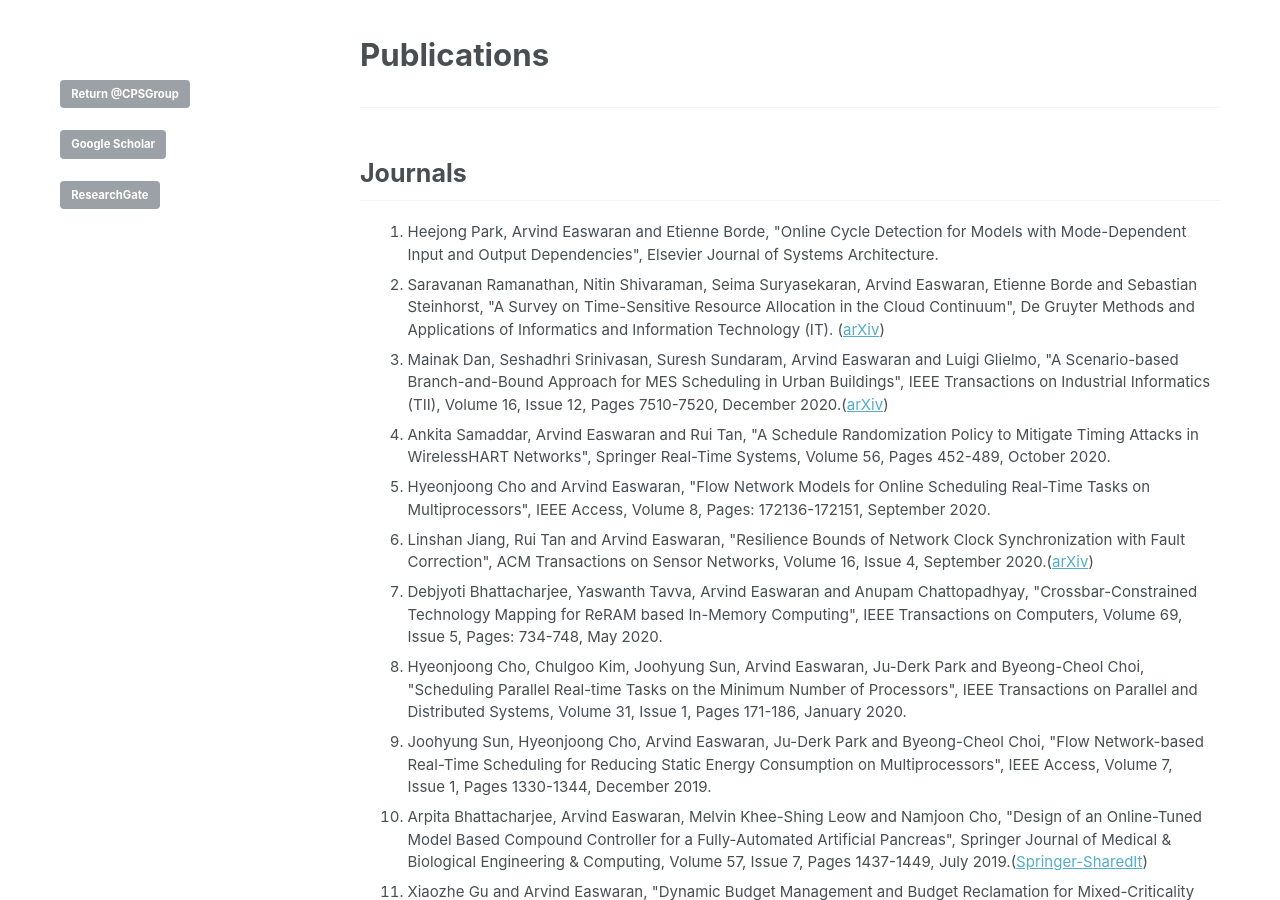
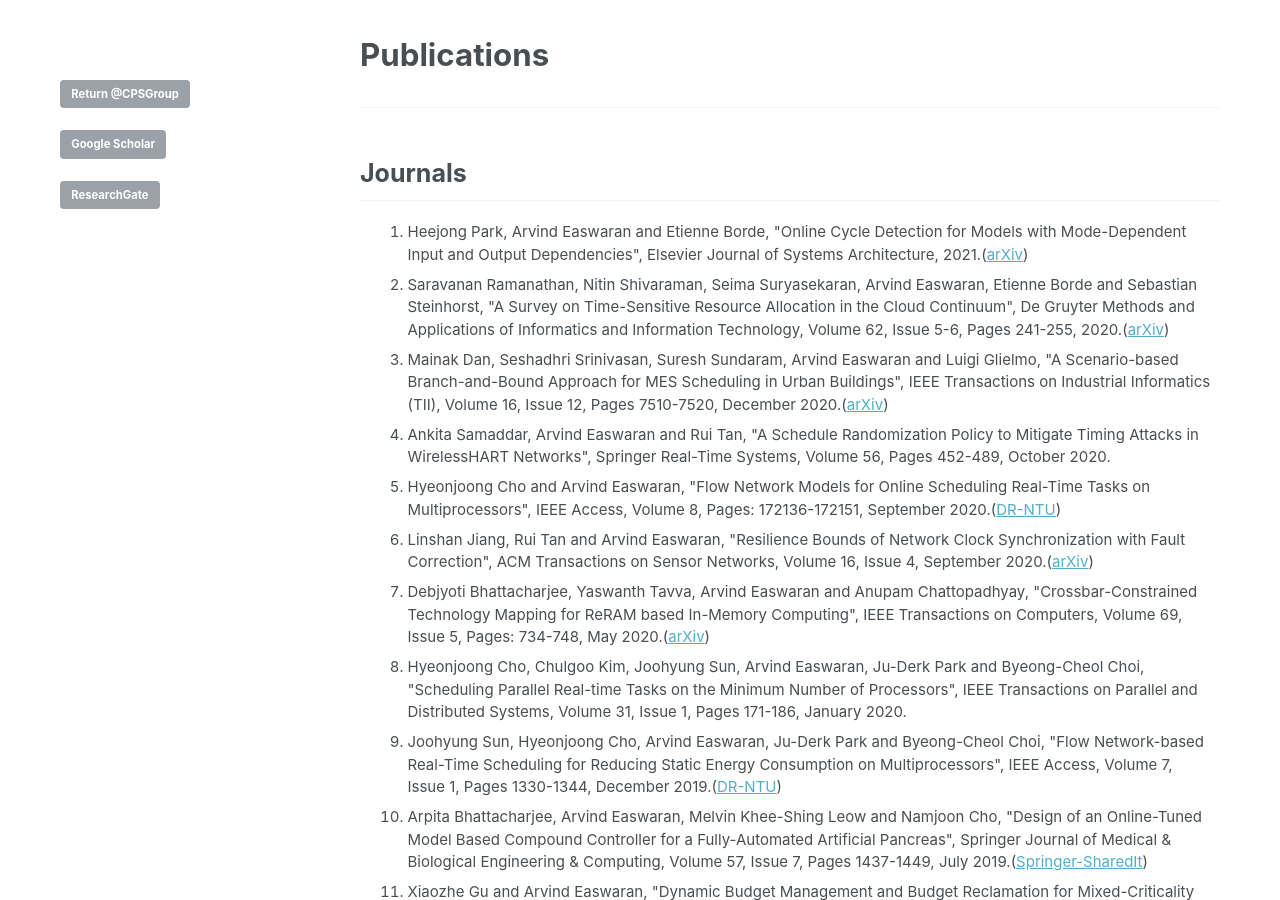
Before and after one commit to CPS-research-group/CPS-research-group.github.io, a Jekyll site: the page built from _pages/research_profile.md, in a window 1280 px wide and 900 px high. Built offline with Jekyll 4.4.1, drawn with Linux system fonts in a browser that asks for light colours; some of the changed text lies outside the part shown.

Commit message:
Updates to publication list.

```diff
--- a/_pages/research_profile.md
+++ b/_pages/research_profile.md
@@ -23,15 +23,15 @@
 ******
 ## Journals
   <ol>
-      			<li class="a">Heejong Park, Arvind Easwaran and Etienne Borde, "Online Cycle Detection for Models with Mode-Dependent Input and Output Dependencies", Elsevier Journal of Systems Architecture.</li>
-			<li class="a">Saravanan Ramanathan, Nitin Shivaraman, Seima Suryasekaran, Arvind Easwaran, Etienne Borde and Sebastian Steinhorst, "A Survey on Time-Sensitive Resource Allocation in the Cloud Continuum", De Gruyter Methods and Applications of Informatics and Information Technology (IT). (<a href="https://arxiv.org/abs/2004.14559">arXiv</a>)</li>
+      			<li class="a">Heejong Park, Arvind Easwaran and Etienne Borde, "Online Cycle Detection for Models with Mode-Dependent Input and Output Dependencies", Elsevier Journal of Systems Architecture, 2021.(<a href="https://arxiv.org/abs/2102.01928">arXiv</a>)</li>
+			<li class="a">Saravanan Ramanathan, Nitin Shivaraman, Seima Suryasekaran, Arvind Easwaran, Etienne Borde and Sebastian Steinhorst, "A Survey on Time-Sensitive Resource Allocation in the Cloud Continuum", De Gruyter Methods and Applications of Informatics and Information Technology, Volume 62, Issue 5-6, Pages 241-255, 2020.(<a href="https://arxiv.org/abs/2004.14559">arXiv</a>)</li>
 			<li class="a">Mainak Dan, Seshadhri Srinivasan, Suresh Sundaram, Arvind Easwaran and Luigi Glielmo, "A Scenario-based Branch-and-Bound Approach for MES Scheduling in Urban Buildings", IEEE Transactions on Industrial Informatics (TII), Volume 16, Issue 12, Pages 7510-7520, December 2020.(<a href="http://arxiv.org/abs/2003.03750">arXiv</a>)</li>
 			<li class="a">Ankita Samaddar, Arvind Easwaran and Rui Tan, "A Schedule Randomization Policy to Mitigate Timing Attacks in WirelessHART Networks", Springer Real-Time Systems, Volume 56, Pages 452-489, October 2020.</li>
-      			<li class="a">Hyeonjoong Cho and Arvind Easwaran, "Flow Network Models for Online Scheduling Real-Time Tasks on Multiprocessors", IEEE Access, Volume 8, Pages: 172136-172151, September 2020.</li>
+      			<li class="a">Hyeonjoong Cho and Arvind Easwaran, "Flow Network Models for Online Scheduling Real-Time Tasks on Multiprocessors", IEEE Access, Volume 8, Pages: 172136-172151, September 2020.(<a href="https://dr.ntu.edu.sg/handle/10356/145816">DR-NTU</a>)</li>
 			<li class="a">Linshan Jiang, Rui Tan and Arvind Easwaran, "Resilience Bounds of Network Clock Synchronization with Fault Correction", ACM Transactions on Sensor Networks, Volume 16, Issue 4, September 2020.(<a href="http://arxiv.org/abs/2006.15832">arXiv</a>)</li>
-    			<li class="a">Debjyoti Bhattacharjee, Yaswanth Tavva, Arvind Easwaran and Anupam Chattopadhyay, "Crossbar-Constrained Technology Mapping for ReRAM based In-Memory Computing", IEEE Transactions on Computers, Volume 69, Issue 5, Pages: 734-748, May 2020.</li>
+    			<li class="a">Debjyoti Bhattacharjee, Yaswanth Tavva, Arvind Easwaran and Anupam Chattopadhyay, "Crossbar-Constrained Technology Mapping for ReRAM based In-Memory Computing", IEEE Transactions on Computers, Volume 69, Issue 5, Pages: 734-748, May 2020.(<a href="https://arxiv.org/abs/1809.08195">arXiv</a>)</li>
 			<li class="a">Hyeonjoong Cho, Chulgoo Kim, Joohyung Sun, Arvind Easwaran, Ju-Derk Park and Byeong-Cheol Choi, "Scheduling Parallel Real-time Tasks on the Minimum Number of Processors", IEEE Transactions on Parallel and Distributed Systems, Volume 31, Issue 1, Pages 171-186, January 2020.</li>
-    			<li class="a">Joohyung Sun, Hyeonjoong Cho, Arvind Easwaran, Ju-Derk Park and Byeong-Cheol Choi, "Flow Network-based Real-Time Scheduling for Reducing Static Energy Consumption on Multiprocessors", IEEE Access, Volume 7, Issue 1, Pages 1330-1344, December 2019.</li>
+    			<li class="a">Joohyung Sun, Hyeonjoong Cho, Arvind Easwaran, Ju-Derk Park and Byeong-Cheol Choi, "Flow Network-based Real-Time Scheduling for Reducing Static Energy Consumption on Multiprocessors", IEEE Access, Volume 7, Issue 1, Pages 1330-1344, December 2019.(<a href="https://dr.ntu.edu.sg/bitstream/10220/48703/1/Flow%20network-based%20real-time%20scheduling%20for%20reducing%20static%20energy%20consumption%20on%20multiprocessors.pdf">DR-NTU</a>)</li>
     			<li class="a">Arpita Bhattacharjee, Arvind Easwaran, Melvin Khee-Shing Leow and Namjoon Cho, "Design of an Online-Tuned Model Based Compound Controller for a Fully-Automated Artificial Pancreas", Springer Journal of Medical & Biological Engineering & Computing, Volume 57, Issue 7, Pages 1437-1449, July 2019.(<a href="https://rdcu.be/br4lW">Springer-SharedIt</a>)</li>
     			<li class="a">Xiaozhe Gu and Arvind Easwaran, "Dynamic Budget Management and Budget Reclamation for Mixed-Criticality Systems", Springer Real-Time Systems, Volume 55, Issue 3, Pages 552-597, July 2019.(<a href="https://rdcu.be/bo09g">Springer-SharedIt</a>)</li>
     			<li class="a">Zhonglin Chiam, Arvind Easwaran, David Mouquet, Samira Fazlollahi and Jaume V. Mill&aacute;s, "A Hierarchical Framework for Holistic Optimization of the Operations of District Cooling Systems", Elsevier Applied Energy, Volume 239, Pages 23-40, April 2019.</li>
@@ -55,6 +55,7 @@
 
 ## Conferences
    <ol>
+   			<li class="a">Omar Al-Bataineh, Daniel Jun Xian Ng and Arvind Easwaran, "Monitoring Cumulative Cost Properties", IEEE International Conference on Formal Methods in Software Engineering (FORMALISE), 2021.(<a href="https://arxiv.org/abs/2104.11474">arXiv</a>)</li>
    			<li class="a">Chuanchao Gao, Heejong Park and Arvind Easwaran, "An Anomaly Detection Framework for Digital Twin Driven Cyber-Physical Systems", IEEE/ACM International Conference on Cyber-Physical Systems (ICCPS), 2021.</li>
      		        <li class="a">Bai Xue, Miaomiao Zhang, Arvind Easwaran and Qin Li, "PAC Model Checking of Black-Box Continuous-Time Dynamical Systems", ACM & IEEE International Conference on Embedded Software (EMSOFT), 2020 (published in IEEE Transactions on Computer-Aided Design of Integrated Circuits and Systems (TCAD), Volume 39, Issue 11, Pages 3944-3955, November 2020).(<a href="https://arxiv.org/abs/2007.10141">arXiv</a>)</li>
    		        <li class="a">Emanuel Regnath, Nitin Shivaraman, Shanker Shreejith, Arvind Easwaran and Sebastian Steinhorst, "Blockchain, what time is it? Trustless Datetime Synchronization for IoT", IEEE International Conference on Omni-layer Intelligent systems (COINS), 2020.</li>
@@ -112,12 +113,16 @@
 		</ol>
 
 ## Workshops
+
  <ol>
+		        <li class="a">Ankita Samaddar, Arvind Easwaran and Rui Tan, "Work Already Published: A Schedule Randomization Policy to Mitigate Timing Attacks in WirelessHART Networks", Brief-Presentations Session of IEEE Real-Time and Embedded Technology and Applications Symposium (RTAS)}, 2021.</li>
+		        <li class="a">Michael Yuhas, Yeli Feng, Daniel Jun Xian Ng, Zahra Rahiminasab and Arvind Easwaran, "Embedded Out-of-Distribution Detection on an Autonomous Robot Platform", Design Automation for CPS and IoT (DESTION)}, 2021.</li>
+		        <li class="a">Yeli Feng and Arvind Easwaran, "WiP Abstract: Robust Out-of-distribution Motion Detection and Localization in Autonomous CPS", Work-in-Progress Session of the IEEE/ACM International Conference on Cyber-Physical Systems (ICCPS)}, 2021.</li>
 		        <li class="a">Shreyas Ramakrishna, Zahra Rahiminasab, Arvind Easwaran and Abhishek Dubey, "WIP: Resource Efficient Multi-class Out-of-distribution reasoning for Perception Based Networks", Work-in-Progress Session of the IEEE/ACM International Conference on Embedded Software (EMSOFT), 2020.</li>
-		        <li class="a">Vijaya Kumar Sundar, Shreyas Ramakrishna, Zahra Rahiminasab, Arvind Easwaran and Abhishek Dubey, "Out-of-Distribution Detection in Multi-Label Datasets using Latent Space of beta-VAE", Workshop on Assured Autonomous Systems (WAAS), 2020. (<a href="http://arxiv.org/abs/2003.08740">arXiv</a>)</li>
+		        <li class="a">Vijaya Kumar Sundar, Shreyas Ramakrishna, Zahra Rahiminasab, Arvind Easwaran and Abhishek Dubey, "Out-of-Distribution Detection in Multi-Label Datasets using Latent Space of beta-VAE", Workshop on Assured Autonomous Systems (WAAS), 2020.(<a href="http://arxiv.org/abs/2003.08740">arXiv</a>)</li>
 		        <li class="a">Nitin Shivaraman, Patrick Schuster, Saravanan Ramanathan, Arvind Easwaran and Sebastian Steinhorst, "Poster Abstract: C-Sync: The Resilient Time Synchronization Protocol", Work-in-Progress Session of the ACM/IEEE International Conference on Information Processing in Sensor Networks (IPSN), 2020. </li>
 		        <li class="a">Nitin Shivaraman, Jakob Fittler, Saravanan Ramanathan, Arvind Easwaran and Sebastian Steinhorst, "WiP Abstract: Mobility-Based Load Balancing for IoT-enabled Devices in Smart Grids", Work-in-Progress Session of the IEEE/ACM International Conference on Cyber-Physical Systems (ICCPS), 2020. </li>
-		        <li class="a">Ankita Samaddar, Arvind Easwaran and Rui Tan, "SlotSwapper: A Schedule Randomization protocol for Real-Time WirelessHART Networks", Real-Time Networks (RTN), 2019. </li>
+		        <li class="a">Ankita Samaddar, Arvind Easwaran and Rui Tan, "SlotSwapper: A Schedule Randomization protocol for Real-Time WirelessHART Networks", Real-Time Networks (RTN), 2019.(<a href="http://sigbed.seas.upenn.edu/archives/2019-12/paper5.pdf">SIGBED</a>)</li>
 		        <li class="a">Heejong Park, Arvind Easwaran and Sidharta Andalam, "Challenges in Digital Twin Development for Cyber-Physical Production Systems", Model-based Design of Cyber-Physical Systems (CyPhy), 2018. </li>
 		        <li class="a">Arvind Easwaran, "Practical Mixed-Criticality Model: Challenges", Mixed Criticality on Multicore/Manycore Platforms (Dagstuhl Seminar 17131 Report), 2017. </li>
 		        <li class="a">Dorin Maxim, Robert I. Davis, Liliana Cucu-Grosjean and Arvind Easwaran, "Probabilistic Analysis for Mixed Criticality Scheduling with SMC and AMC", Workshop on Mixed-Criticality Systems (WMC), 2016.</li>
```
